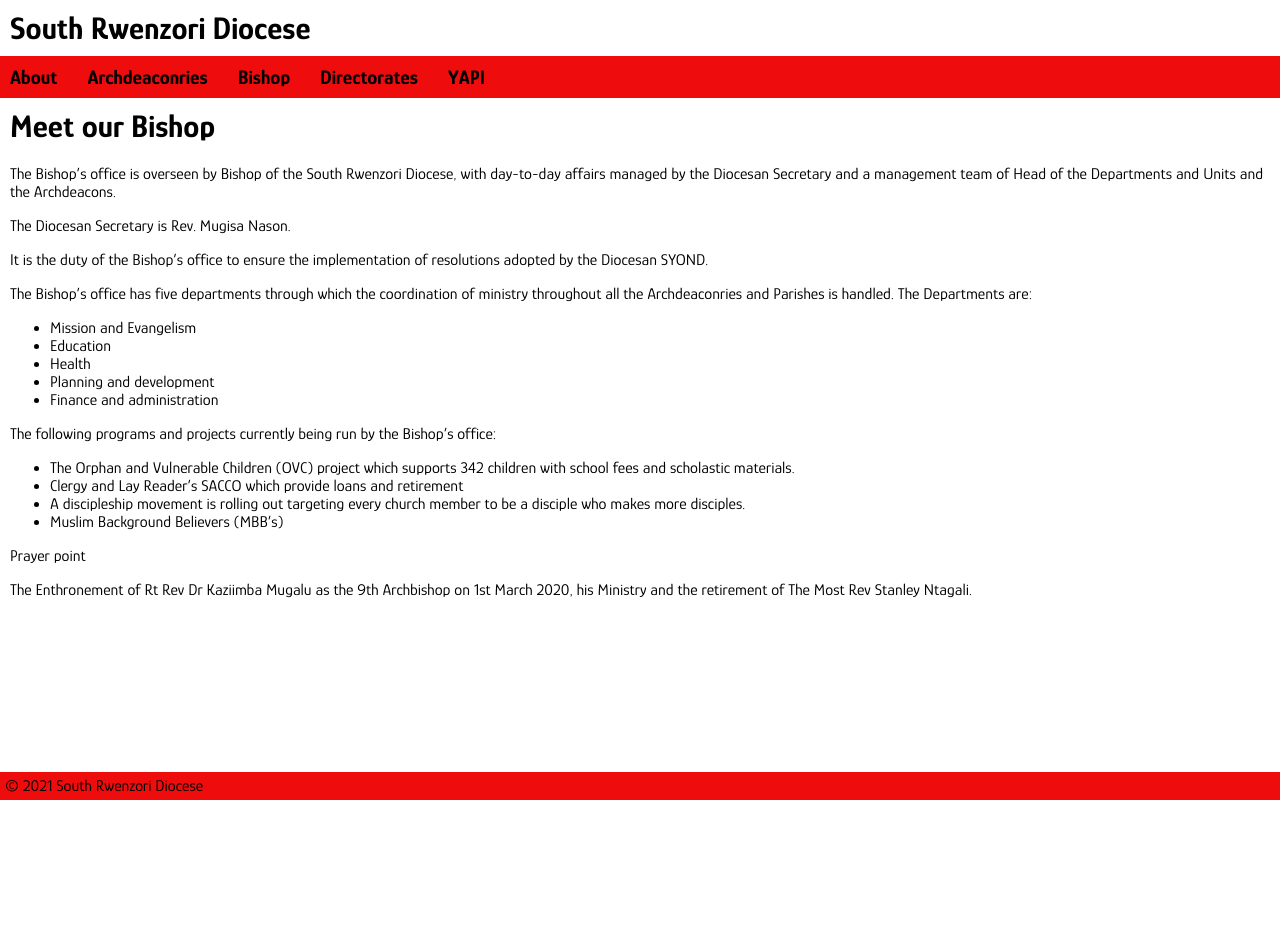
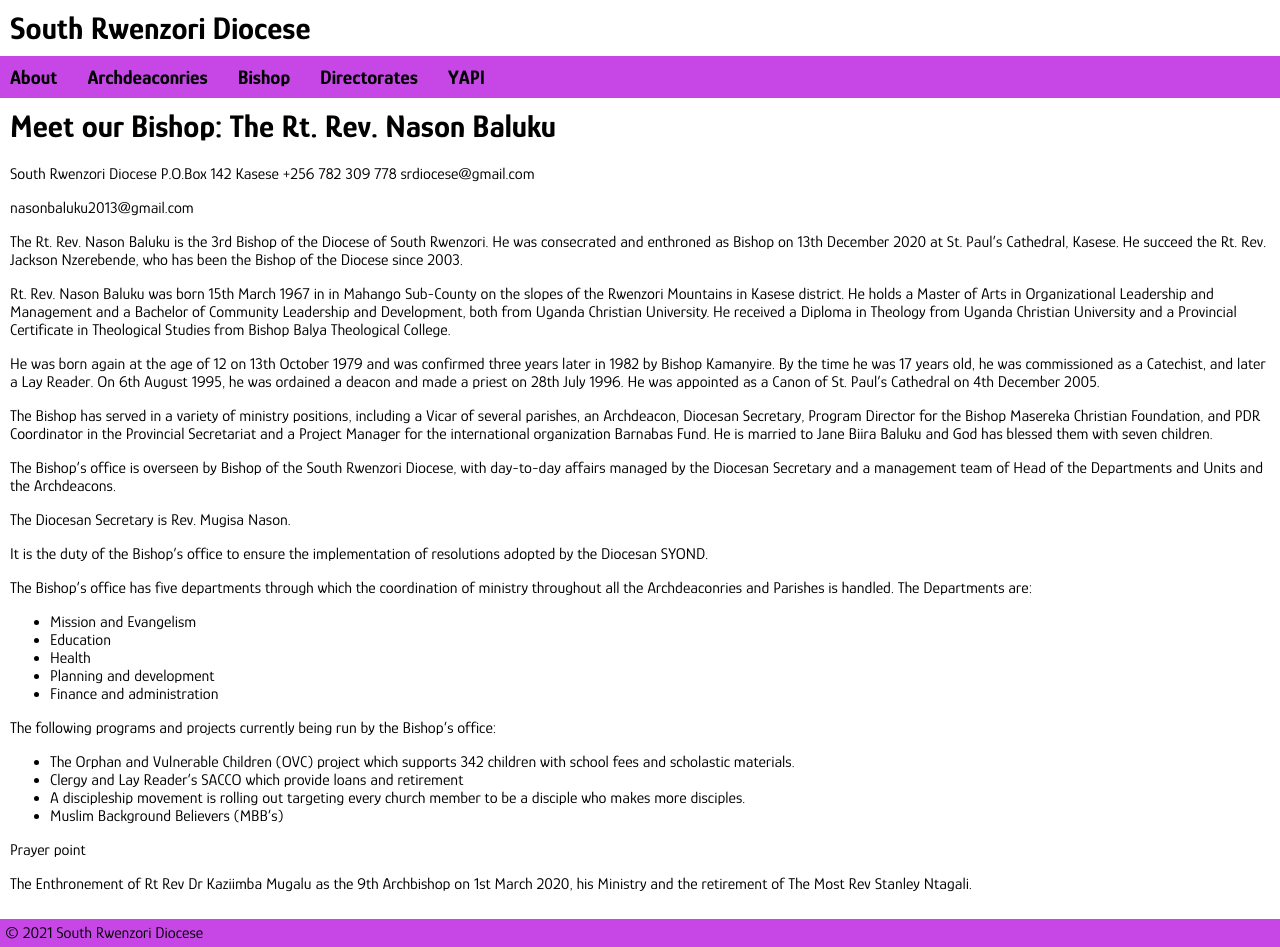
Before and after one commit to BenRStutzman/south-rwenzori-diocese-website, a PHP site: page /bishop in a window 1280 px wide. Before the commit the page ends 800 px from the top, so only its background shows below. Run offline with PHP 8.4, Linux system fonts and the light colour scheme.

Commit message:
Add to bishop page

```diff
--- a/bishop/index.php
+++ b/bishop/index.php
@@ -10,7 +10,15 @@
 <body>
     <?php include "{$_SERVER['DOCUMENT_ROOT']}/shared/_header.php"; ?>
     <main>
-        <h1>Meet our Bishop</h1>
+        <h1>Meet our Bishop: The Rt. Rev. Nason Baluku</h1>
+        <section>
+            <p>South Rwenzori Diocese P.O.Box 142 Kasese +256 782 309 778 srdiocese@gmail.com</p>
+            <p>nasonbaluku2013@gmail.com</p>
+            <p>The Rt. Rev. Nason Baluku is the 3rd Bishop of the Diocese of South Rwenzori. He was consecrated and enthroned as Bishop on 13th December 2020 at St. Paul’s Cathedral, Kasese. He succeed the Rt. Rev. Jackson Nzerebende, who has been the Bishop of the Diocese since 2003.</p>
+            <p>Rt. Rev. Nason Baluku was born 15th March 1967 in in Mahango Sub-County on the slopes of the Rwenzori Mountains in Kasese district. He holds a Master of Arts in Organizational Leadership and Management and a Bachelor of Community Leadership and Development, both from Uganda Christian University. He received a Diploma in Theology from Uganda Christian University and a Provincial Certificate in Theological Studies from Bishop Balya Theological College.</p>
+            <p>He was born again at the age of 12 on 13th October 1979 and was confirmed three years later in 1982 by Bishop Kamanyire. By the time he was 17 years old, he was commissioned as a Catechist, and later a Lay Reader. On 6th August 1995, he was ordained a deacon and made a priest on 28th July 1996. He was appointed as a Canon of St. Paul’s Cathedral on 4th December 2005.</p>
+            <p>The Bishop has served in a variety of ministry positions, including a Vicar of several parishes, an Archdeacon, Diocesan Secretary, Program Director for the Bishop Masereka Christian Foundation, and PDR Coordinator in the Provincial Secretariat and a Project Manager for the international organization Barnabas Fund. He is married to Jane Biira Baluku and God has blessed them with seven children.</p>
+        </section>
         <section>
             <p>The Bishop’s office is overseen by Bishop of the South Rwenzori Diocese, with day-to-day affairs managed by the Diocesan Secretary and a management team of Head of the Departments and Units and the Archdeacons.</p>
             <p>The Diocesan Secretary is Rev. Mugisa Nason.</p>
--- a/css/site.css
+++ b/css/site.css
@@ -29,7 +29,7 @@ footer {
 }
 
 footer, nav {
-    background-color: #ee0c0c;
+    background-color: #c647e6;
 }
 
 header h1 {
```
